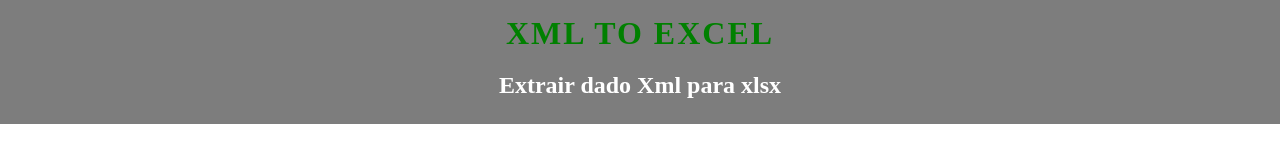
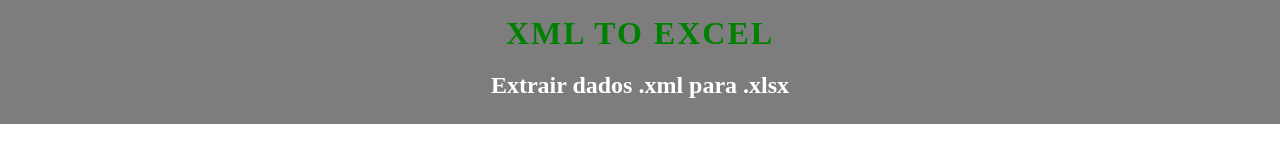
Before and after one commit to Mrrobot071/Xml, a plain HTML site: page index.html in a window 1280 px wide. Shown: the top 150 px of the page. Drawn offline with Linux system fonts and the light colour scheme.

Commit message:
Update index.html

```diff
--- a/index.html
+++ b/index.html
@@ -88,7 +88,7 @@ body {
 <body>
       <header>
     <div class="logo">Xml to Excel</div>
-    <h2>Extrair dado Xml para xlsx</h2>
+    <h2>Extrair dados .xml para .xlsx</h2>
   </header>
     <div class="container">
         <h1>Extrair Dados de XML para Excel</h1>
```
